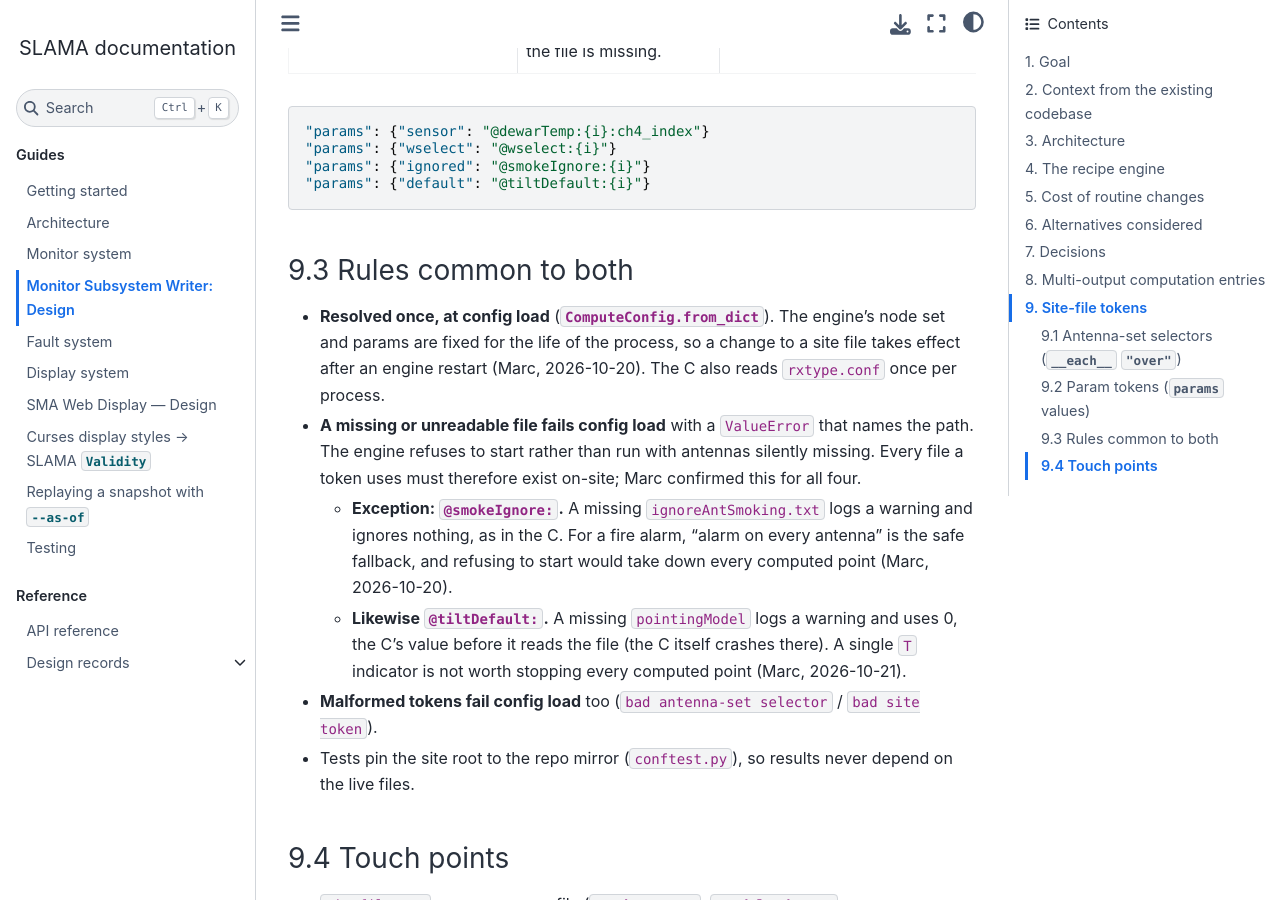
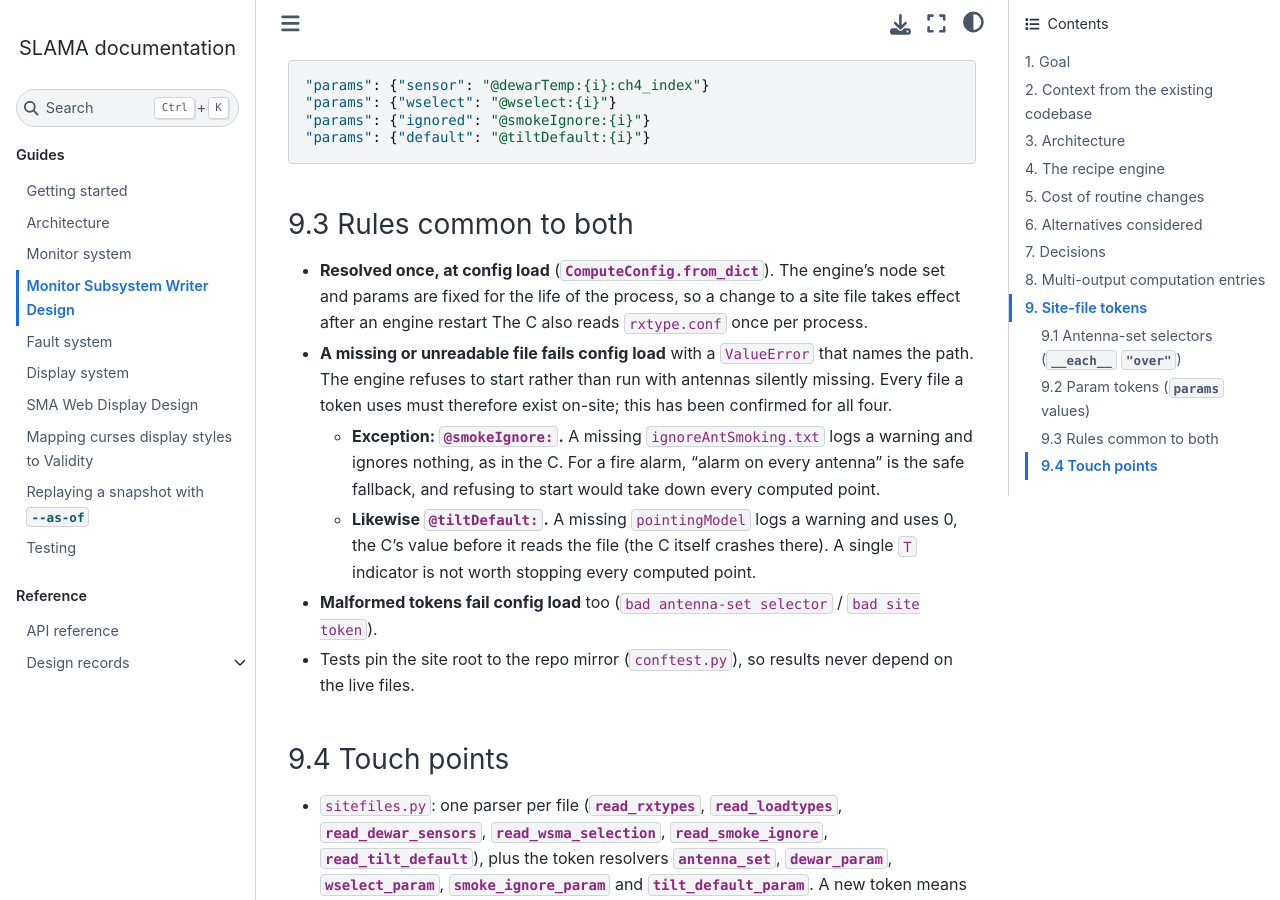
Before and after one commit to astroumd/slama, a Sphinx documentation site: the page built from slama/docs/source/monitorsystem_writer_design.md, in a window 1280 px wide and 900 px high, scrolled down 14128 px. Built offline with Sphinx 7.4.7 and the Sphinx Book theme 1.1.4, drawn with Linux system fonts in a browser that asks for light colours; some of the changed text lies outside the part shown.

Commit message:
remove references to Marc. better header titles

```diff
--- a/slama/docs/source/monitorsystem_writer_design.md
+++ b/slama/docs/source/monitorsystem_writer_design.md
@@ -1,4 +1,4 @@
-# Monitor Subsystem Writer: Design
+# Monitor Subsystem Writer Design
 
 **Status:** Current design; implemented in `slama.monitor.compute`.
 **Originally drafted:** 2026-08-05. Addenda: §8 (2026-08-19), §9 (2026-10-20).
@@ -15,7 +15,7 @@ from the SMAX database, performs computations on their values, and writes
 new (derived) monitor points back to SMAX under a new top-level table
 `monitorsystem:` whose paths parallel the existing SMAX hierarchy.
 
-Requirements established with Marc:
+Requirements established:
 
 1. **Computation kinds** (all must be supported, scalably):
    - Status/validity rollups (e.g. "antenna 1 overall status = worst
@@ -543,7 +543,7 @@ Files are found through `slama.site_paths.site_path()`: the live
 `/global` on-site, the repo's `site/` mirror offsite (details in
 `site/README.md`). `/global` and `/otherInstances` are detected
 separately, each by its own marker directory, and a WARNING is logged if
-they end up with different roots (Marc, 2026-10-21).
+they end up with different roots.
 
 ### 9.1 Antenna-set selectors (`__each__` `"over"`)
 
@@ -598,21 +598,20 @@ is substituted before the token is resolved.
 
 - **Resolved once, at config load** ({py:meth}`ComputeConfig.from_dict <slama.monitor.compute.computeconfig.ComputeConfig.from_dict>`). The
   engine's node set and params are fixed for the life of the process, so
-  a change to a site file takes effect after an engine restart (Marc,
-  2026-10-20). The C also reads `rxtype.conf` once per process.
+  a change to a site file takes effect after an engine restart
+  The C also reads `rxtype.conf` once per process.
 - **A missing or unreadable file fails config load** with a
   `ValueError` that names the path. The engine refuses to start rather
   than run with antennas silently missing. Every file a token uses must
-  therefore exist on-site; Marc confirmed this for all four.
+  therefore exist on-site; this has been confirmed for all four.
   - **Exception: `@smokeIgnore:`.** A missing
     `ignoreAntSmoking.txt` logs a warning and ignores nothing, as in the
     C. For a fire alarm, "alarm on every antenna" is the safe fallback,
-    and refusing to start would take down every computed point (Marc,
-    2026-10-20).
+    and refusing to start would take down every computed point.
   - **Likewise `@tiltDefault:`.** A missing `pointingModel` logs a
     warning and uses 0, the C's value before it reads the file (the C
     itself crashes there). A single `T` indicator is not worth stopping
-    every computed point (Marc, 2026-10-21).
+    every computed point.
 - **Malformed tokens fail config load** too (`bad antenna-set selector`
   / `bad site token`).
 - Tests pin the site root to the repo mirror (`conftest.py`), so results
```
Also changed, not shown: slama/docs/source/curses_color_validity.md (+6 -7 lines), slama/docs/source/web_display_design.md (+1 -1 lines).
